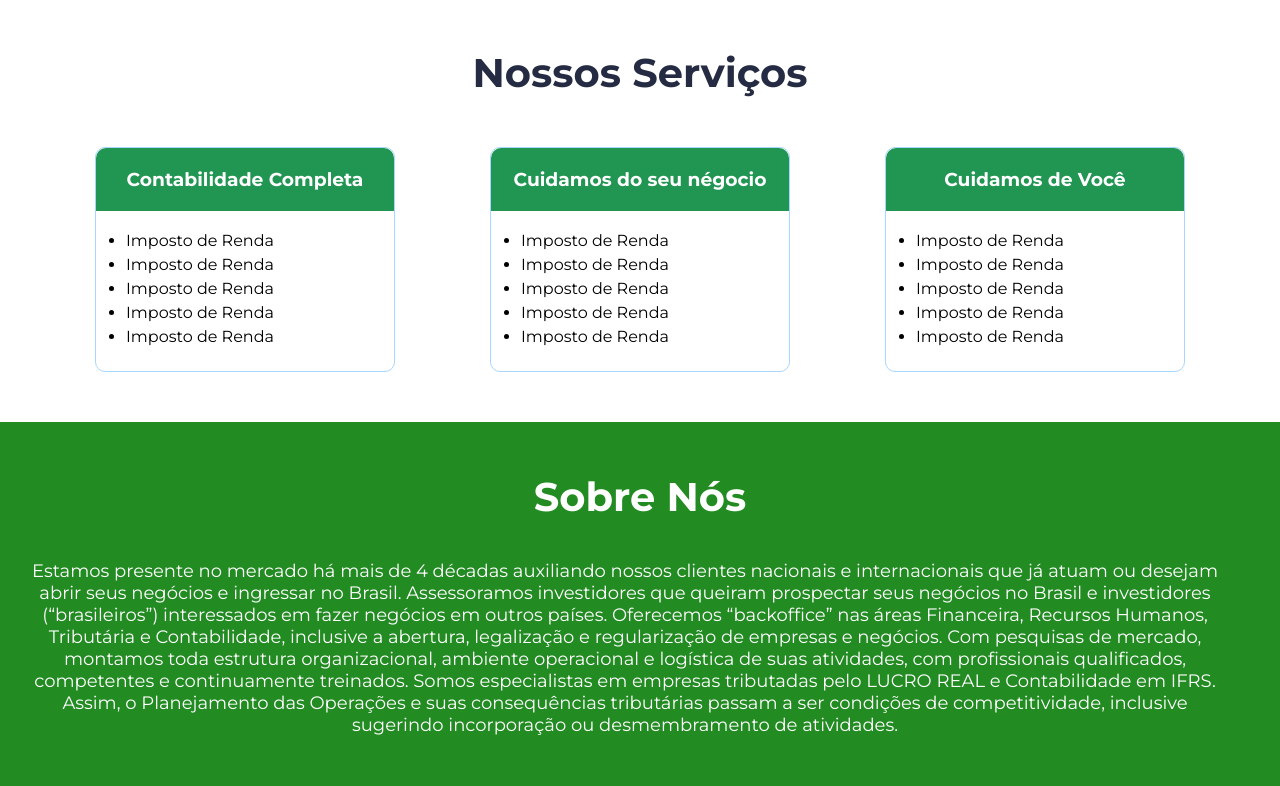
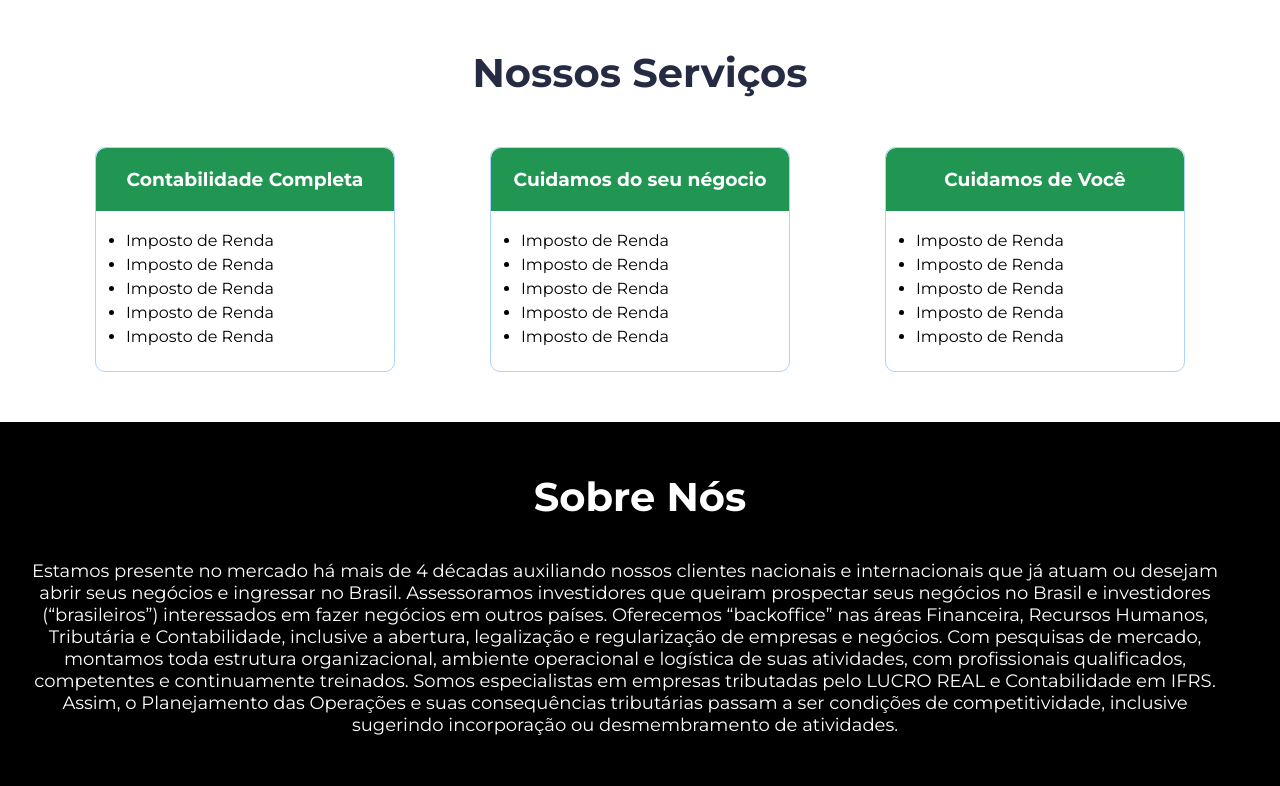
Before and after one commit to ViniciusAbreu15/Primeiro-Projeto-Responsivo, a plain HTML site: page index.html in a window 1280 px wide. Shown: the part 802-1588 px from the top of the page. Drawn offline with Linux system fonts and the light colour scheme.

Commit message:
teste para conhecer mais sobre git

```diff
--- a/styles.css
+++ b/styles.css
@@ -149,7 +149,7 @@ li{
 }
 
 .resumo{
-background-color:#228B22;
+background-color:black;
 }
 
 .titulo-resumo{
```
